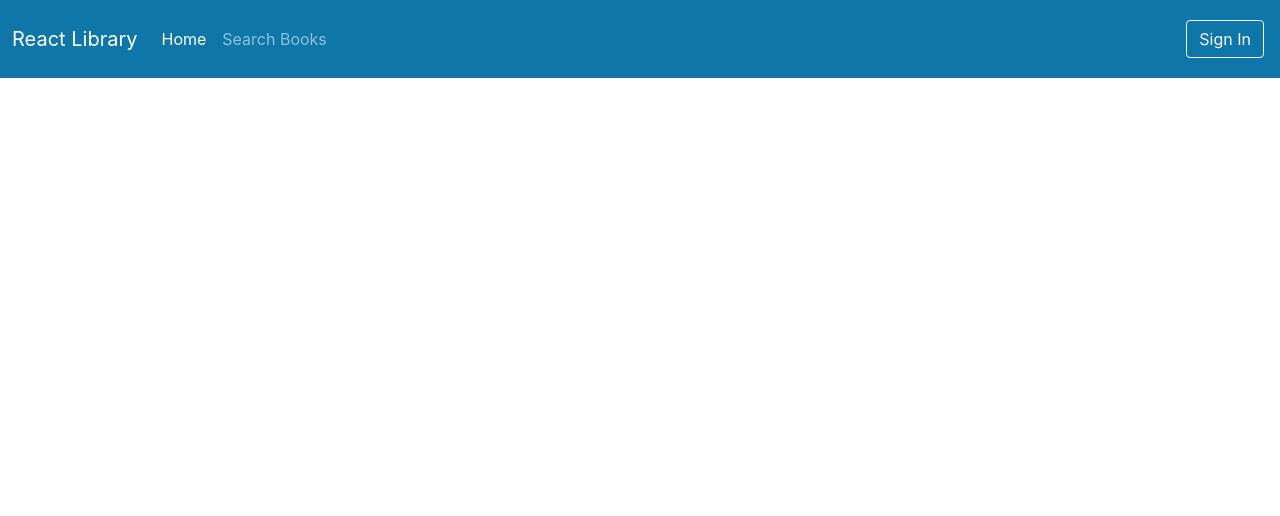
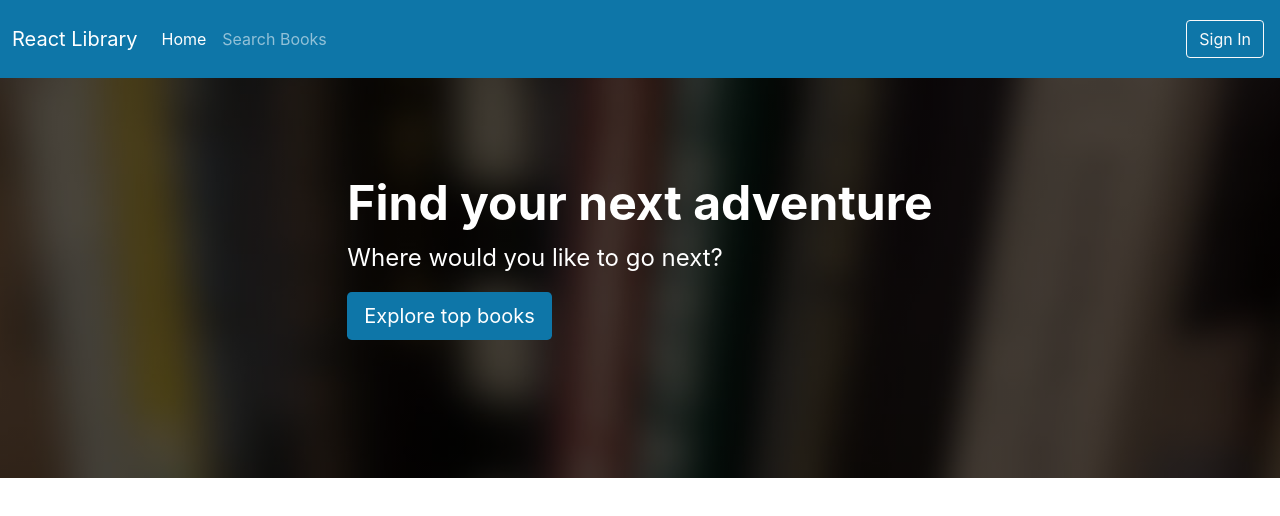
Before and after one commit to Trung-Hieu-Dev/fullstack-react-spring-boot, a React (Create React App) app in the folder library-app/fontend/: page / in a window 1280 px wide. Shown: the top 516 px of the page. Built offline with nearby package versions, Linux system fonts and the light colour scheme; the HTML template or start-up script is replaced by a standard one.

Commit message:
Explore Top Books Component

```diff
--- a/library-app/fontend/src/App.css
+++ b/library-app/fontend/src/App.css
@@ -1,9 +1,9 @@
-:root{
+:root {
     --mainOpacity: rgba(0, 0, 0, 0.55);
 }
 
 .header {
-    background-image: linear-gradient( rgba(0, 0, 0, 0.7), rgba(0, 0, 0, 0.7) ), url("./Images/PublicImages/image-2.jpg");
+    background-image: linear-gradient(rgba(0, 0, 0, 0.7), rgba(0, 0, 0, 0.7)), url("./Images/PublicImages/image-2.jpg");
     opacity: var(--mainOpacity);
     height: 25em !important;
 }
@@ -15,10 +15,10 @@
     left: 0;
     width: 100%;
     height: 100%;
-  }
+}
 
 .main-color {
-background-color: #0e76a8 ;
+    background-color: #0e76a8;
 }
 
 .col-image-left {
@@ -34,14 +34,14 @@
 .lost-image {
     background-image: url("./Images/PublicImages/image-3.jpg");
     height: 25em !important;
-    width: "720"
+    width: 720px
 }
 
 .homepage-carousel-title {
     display: flex !important;
     justify-content: center !important;
     align-items: center !important;
-  }
+}
 
 .book-div {
     width: 480px;
@@ -51,4 +51,4 @@
 .inactiveLink {
     pointer-events: none;
     cursor: default;
- }
+}
--- a/library-app/fontend/src/App.tsx
+++ b/library-app/fontend/src/App.tsx
@@ -1,10 +1,14 @@
 import React from "react";
 import "./App.css";
 import NavBar from "./layouts/NavbarAndFooter/NavBar";
+import ExploreTopBooks from "./layouts/HomePage/ExploreTopBooks";
 
 function App() {
     return (
-        <NavBar />
+        <div>
+            <NavBar/>
+            <ExploreTopBooks/>
+        </div>
     );
 }
 
--- /dev/null
+++ b/library-app/fontend/src/layouts/HomePage/ExploreTopBooks.tsx
@@ -0,0 +1,19 @@
+import React from "react";
+
+const ExploreTopBooks = () => {
+    return (
+        <div className="p-5 mb-4 bg-dark header">
+            <div className="container-fluid py-5 text-white
+                d-flex justify-content-center align-items-center">
+                <div>
+                    <h1 className="display-5 fw-bold">Find your next adventure</h1>
+                    <p className="col-md-8 fs-4">Where would you like to go next?</p>
+                    <a type="button" className="btn main-color btn-lg text-white" href="#">
+                        Explore top books</a>
+                </div>
+            </div>
+        </div>
+    );
+};
+
+export default ExploreTopBooks;
```
